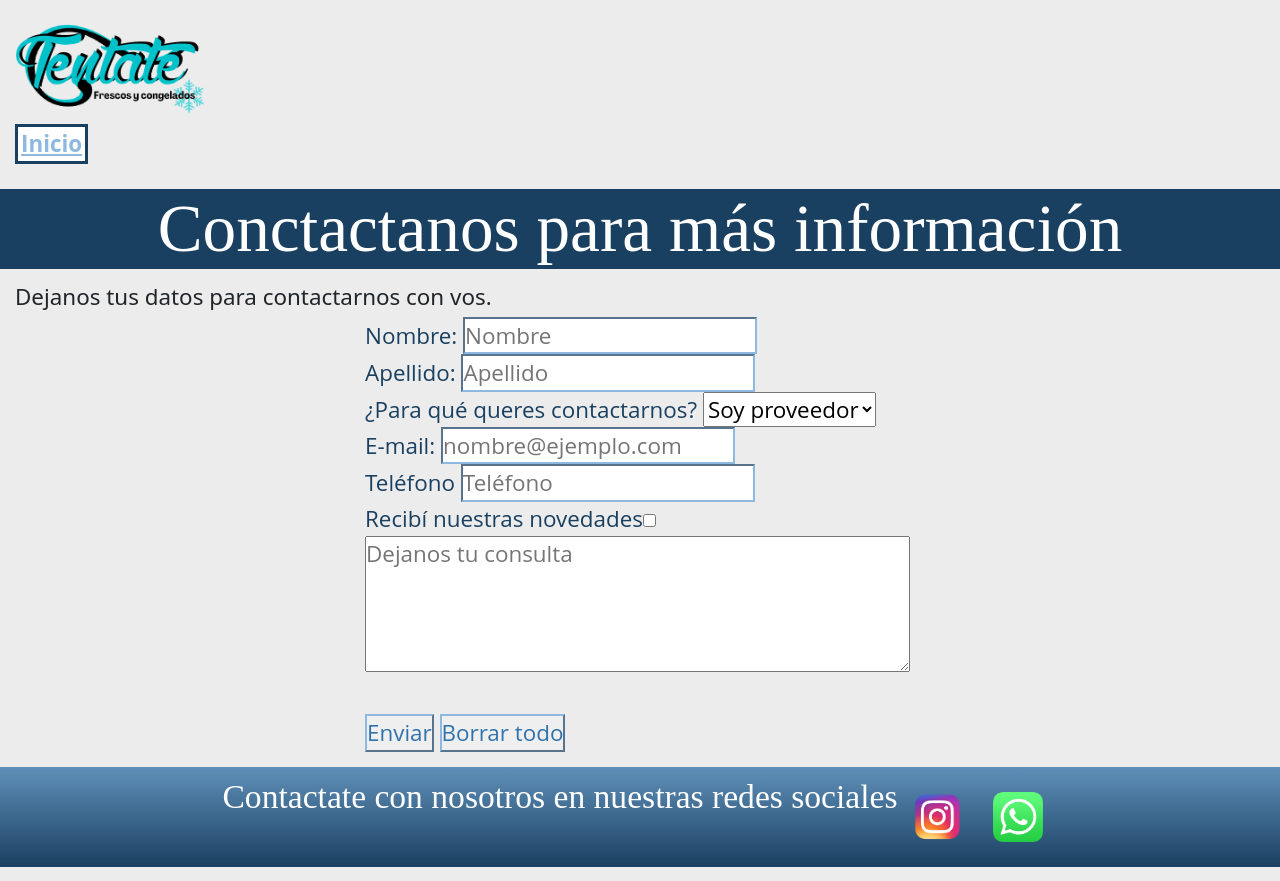
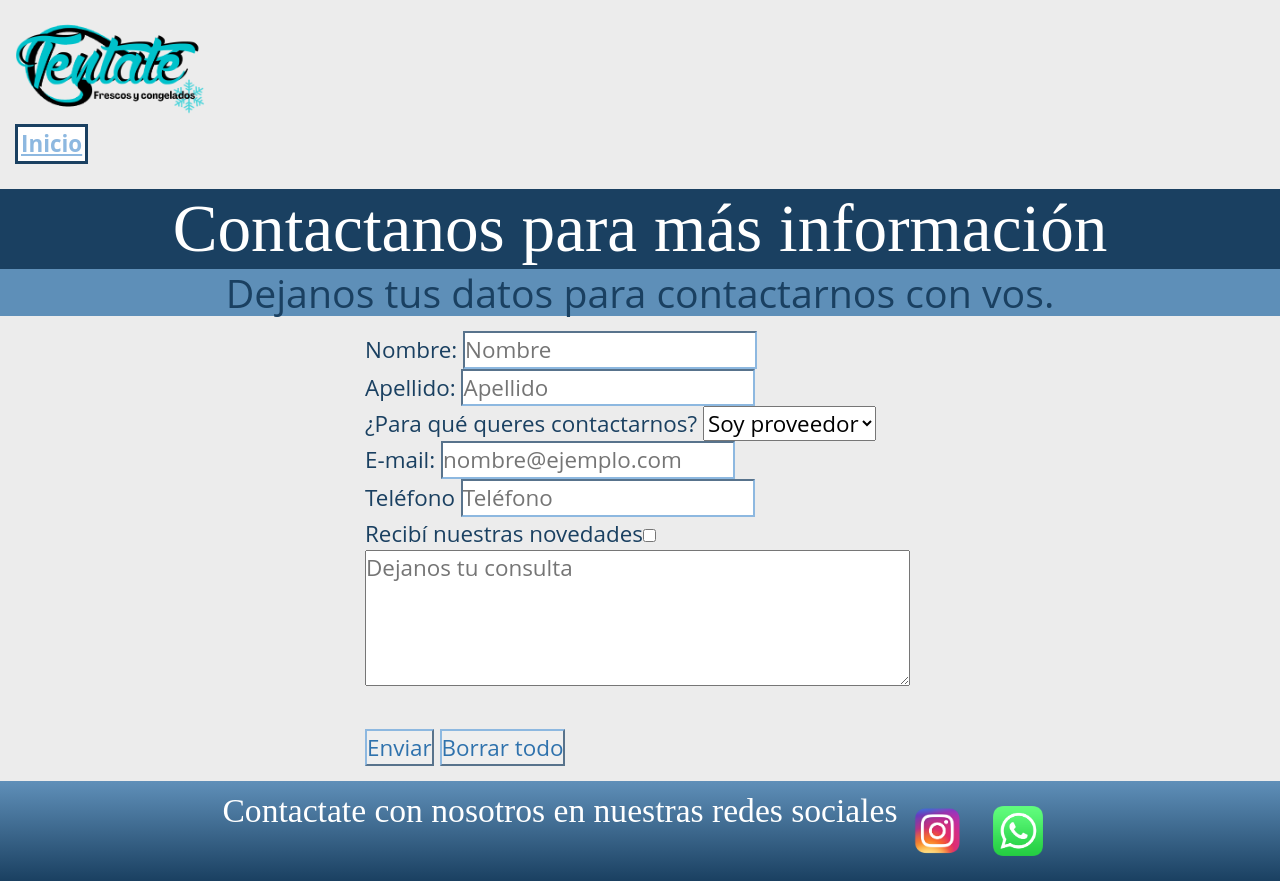
Before and after one commit to paulaperezgianolini/tentate, a website: page Contacto.html in a window 1280 px wide. Drawn offline with nearby package versions, Linux system fonts and the light colour scheme; a web font is replaced by a local one.

Commit message:
arreglamos Contacto.html

```diff
--- a/Contacto.html
+++ b/Contacto.html
@@ -23,10 +23,10 @@
         <a class="linkInicio" href="index.html"> Inicio </a>
     </header>
 
-    <h1 class="title">Conctactanos para más información</h1>
+    <h1 class="title">Contactanos para más información</h1>
+    <h2 class="titleInicio">Dejanos tus datos para contactarnos con vos.</h2>
+    <section class="formulario">
 
-    <section class="formulario">
-            <h2>Dejanos tus datos para contactarnos con vos.</h2>
             <form action="contacto.php" method="GET">
 
                     <label for="texto">Nombre:</label>
```
